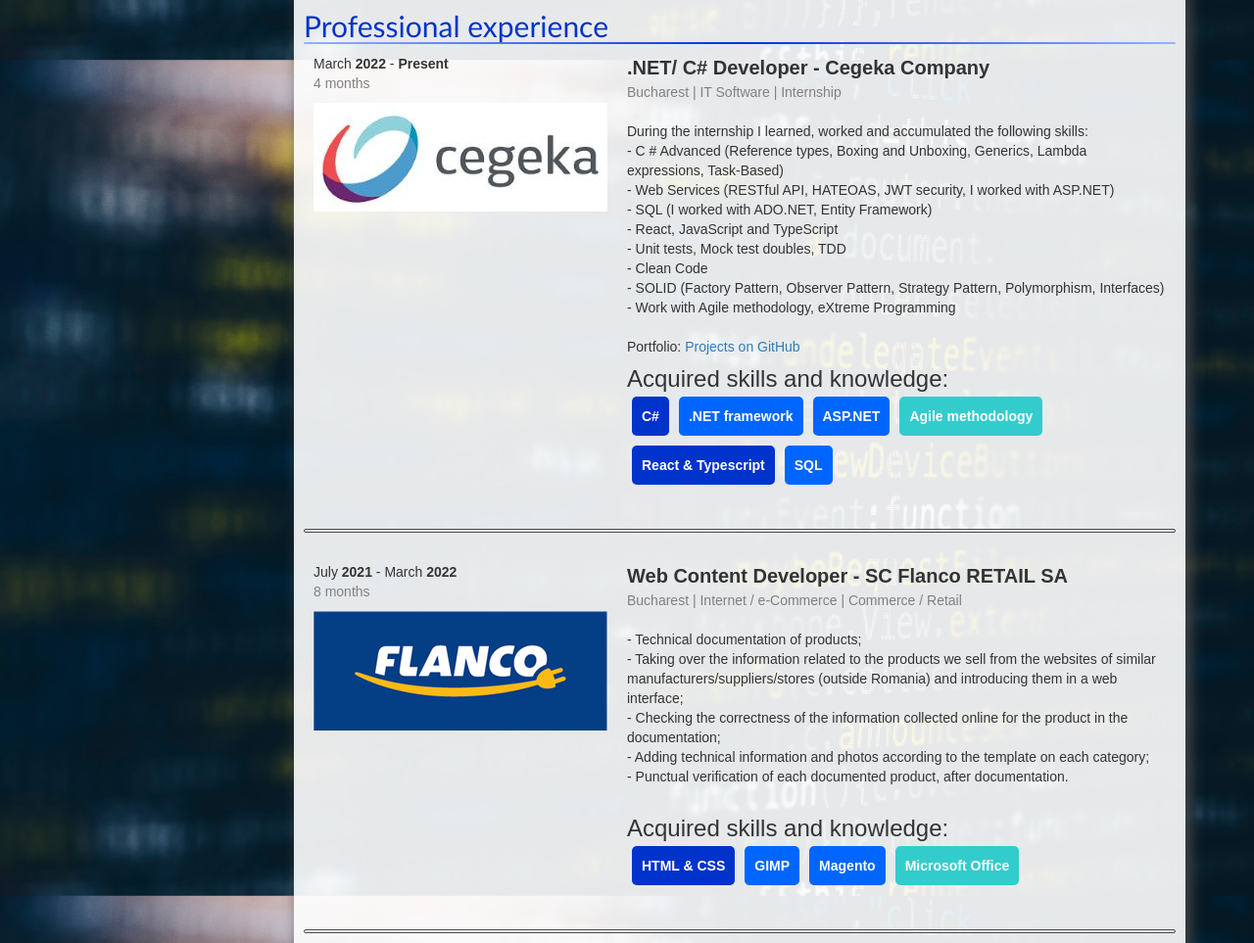
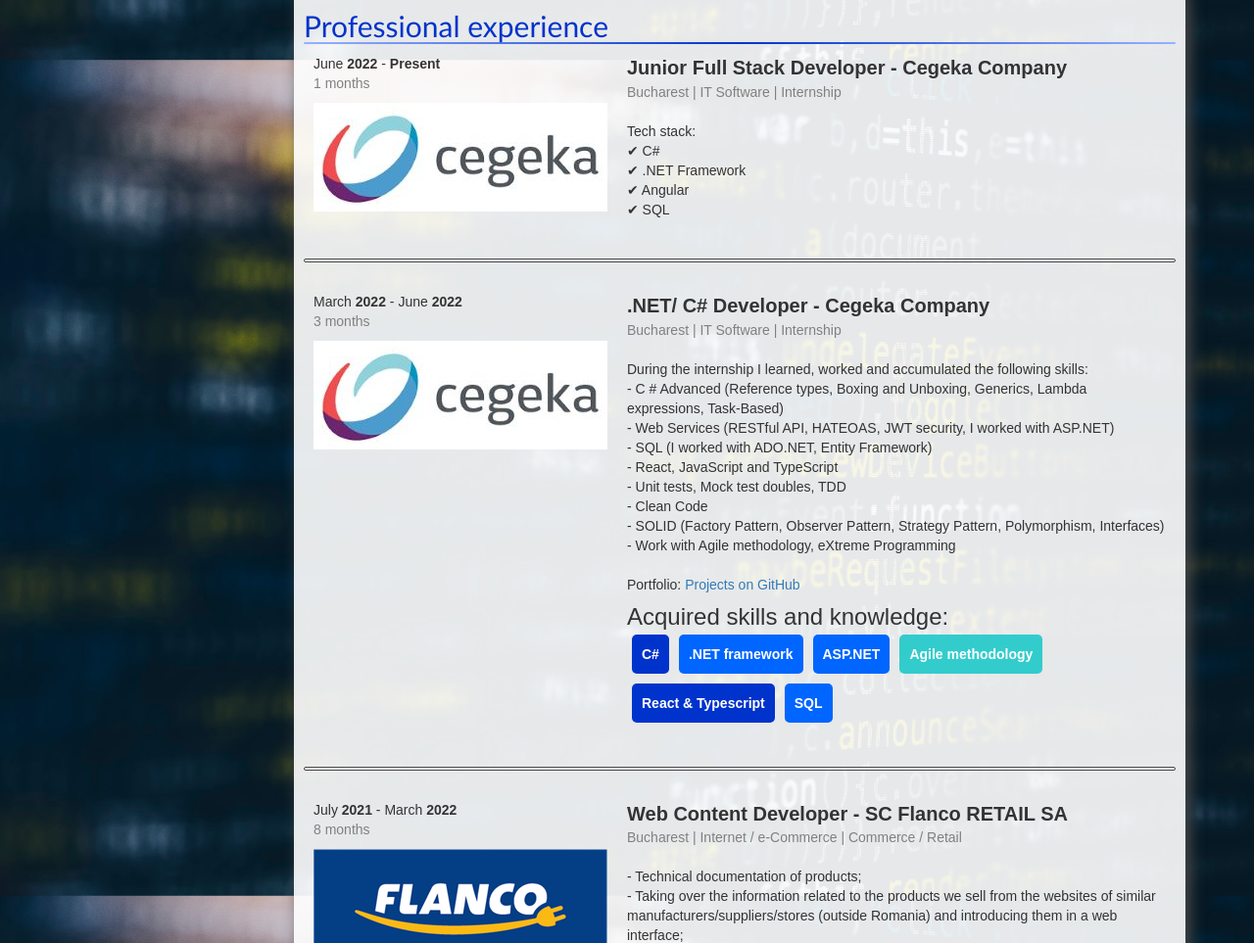
Before and after one commit to Nacho404/Online_CV_Sorin_Netejoru, a plain HTML site: page index.html in a window 1280 px wide. Shown: the part 792-1755 px from the top of the page at 98% size. Drawn offline with nearby package versions, Linux system fonts and the light colour scheme.

Commit message:
Professional experiance updated with current job

```diff
--- a/index.html
+++ b/index.html
@@ -98,11 +98,43 @@
         <div id="container">
             <div id="intro-job">
                 <p>
+                    <span id="start-work-job4">
+                        <span>June</span>
+                        <span><strong>2022</strong></span>
+                    </span> -
+                    <span id="end-work-job4"><strong>Present</strong></span><br>
+
+                    <span id="total-time-worked-job4" style="color: gray;">MONTHS</span>
+                </p>
+                <img src="Style/Images/cegekaLogo.jpg" alt="Cegeka Logo">
+            </div>
+
+            <div id="description-job">
+                <p style="margin-bottom: 0px; font-weight: bold; font-size: 2rem;">Junior Full Stack Developer - Cegeka Company</p>
+                <p style="margin: 0px; font-weight: lighter; color: gray;">Bucharest | IT Software | Internship</p><br>
+                <p>
+                    Tech stack:<br>
+                        ✔ C#<br>
+                        ✔ .NET Framework<br>
+                        ✔ Angular<br>
+                        ✔ SQL<br>
+                </p>
+            </div>
+        </div>
+
+        <hr>
+
+        <div id="container">
+            <div id="intro-job">
+                <p>
                     <span id="start-work-job3">
                         <span>March</span>
                         <span><strong>2022</strong></span>
                     </span> -
-                    <span id="end-work-job3"><strong>Present</strong></span><br>
+                    <span id="end-work-job3">
+                        <span>June</span>
+                        <span><strong>2022</strong></span>
+                    </span><br>
 
                     <span id="total-time-worked-job3" style="color: gray;">MONTHS</span>
                 </p>
--- a/index.js
+++ b/index.js
@@ -1,10 +1,13 @@
 const startWorkJob1 = document.querySelector("#start-work-job1");
 const startWorkJob2 = document.querySelector("#start-work-job2");
 const startWorkJob3 = document.querySelector("#start-work-job3");
+const startWorkJob4 = document.querySelector("#start-work-job4");
 
 const endWorkJob1 = document.querySelector("#end-work-job1");
 const endWorkJob2 = document.querySelector("#end-work-job2");
 const endWorkJob3 = document.querySelector("#end-work-job3");
+const endWorkJob4 = document.querySelector("#end-work-job4");
+
 console.log([startWorkJob1])
 
 // Calculate -> total work
@@ -49,8 +52,10 @@ function totalWorkJob(startWork, endWork, company) {
             return "#total-time-worked-job1";
         } else if(company == "flanco") {
             return "#total-time-worked-job2"
-        } else if(company == "cegeka") {
+        } else if(company == "cegekaInternship") {
             return "#total-time-worked-job3"
+        } else if(company == "cegekaJunior") {
+            return "#total-time-worked-job4"
         }
     }
 
@@ -135,7 +140,8 @@ function totalWorkJob(startWork, endWork, company) {
 
 totalWorkJob(startWorkJob1, endWorkJob1, "lidl");
 totalWorkJob(startWorkJob2, endWorkJob2, "flanco");
-totalWorkJob(startWorkJob3, endWorkJob3, "cegeka");
+totalWorkJob(startWorkJob3, endWorkJob3, "cegekaInternship");
+totalWorkJob(startWorkJob4, endWorkJob4, "cegekaJunior");
 
 // ...see more & ...see less BTN functionality
 
```
